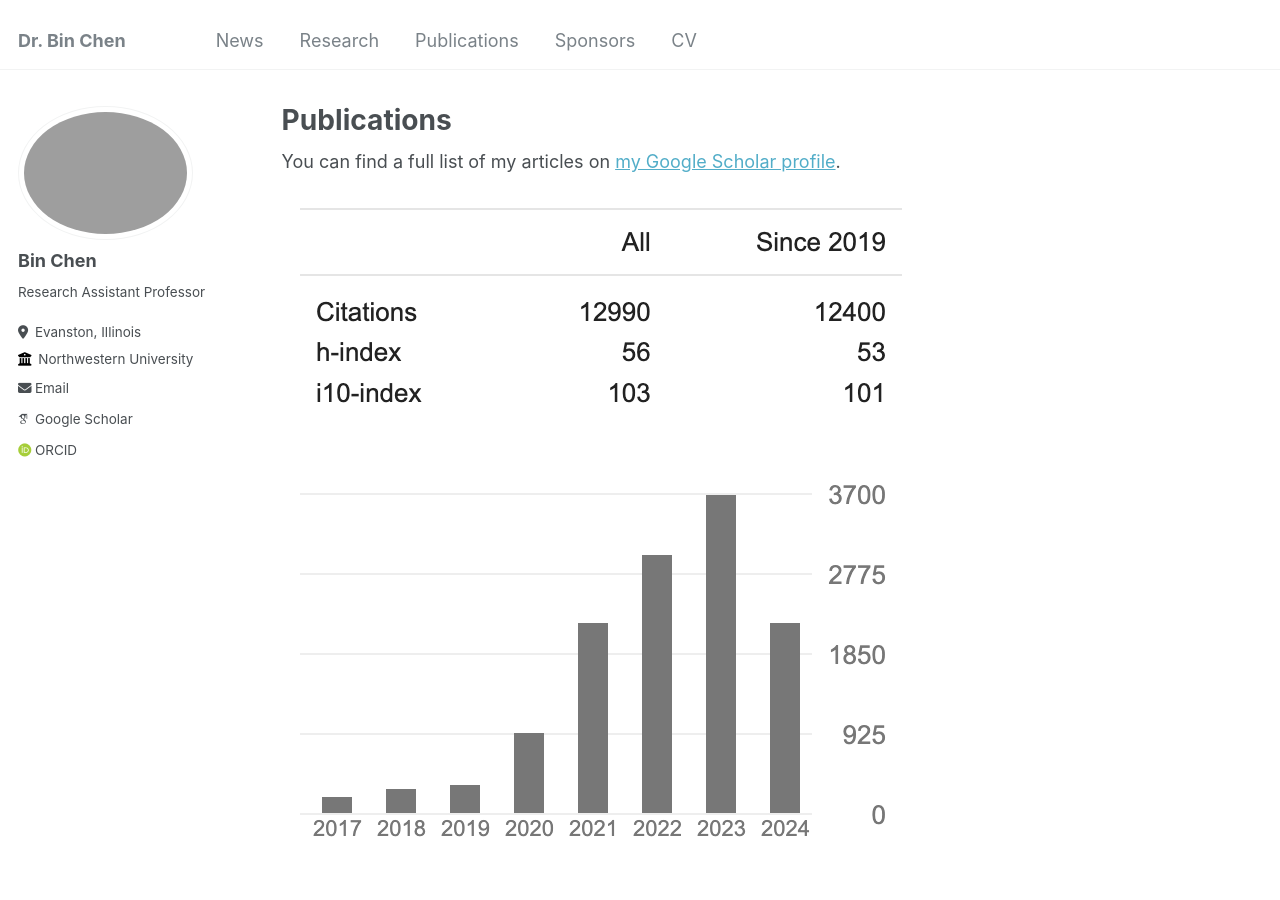
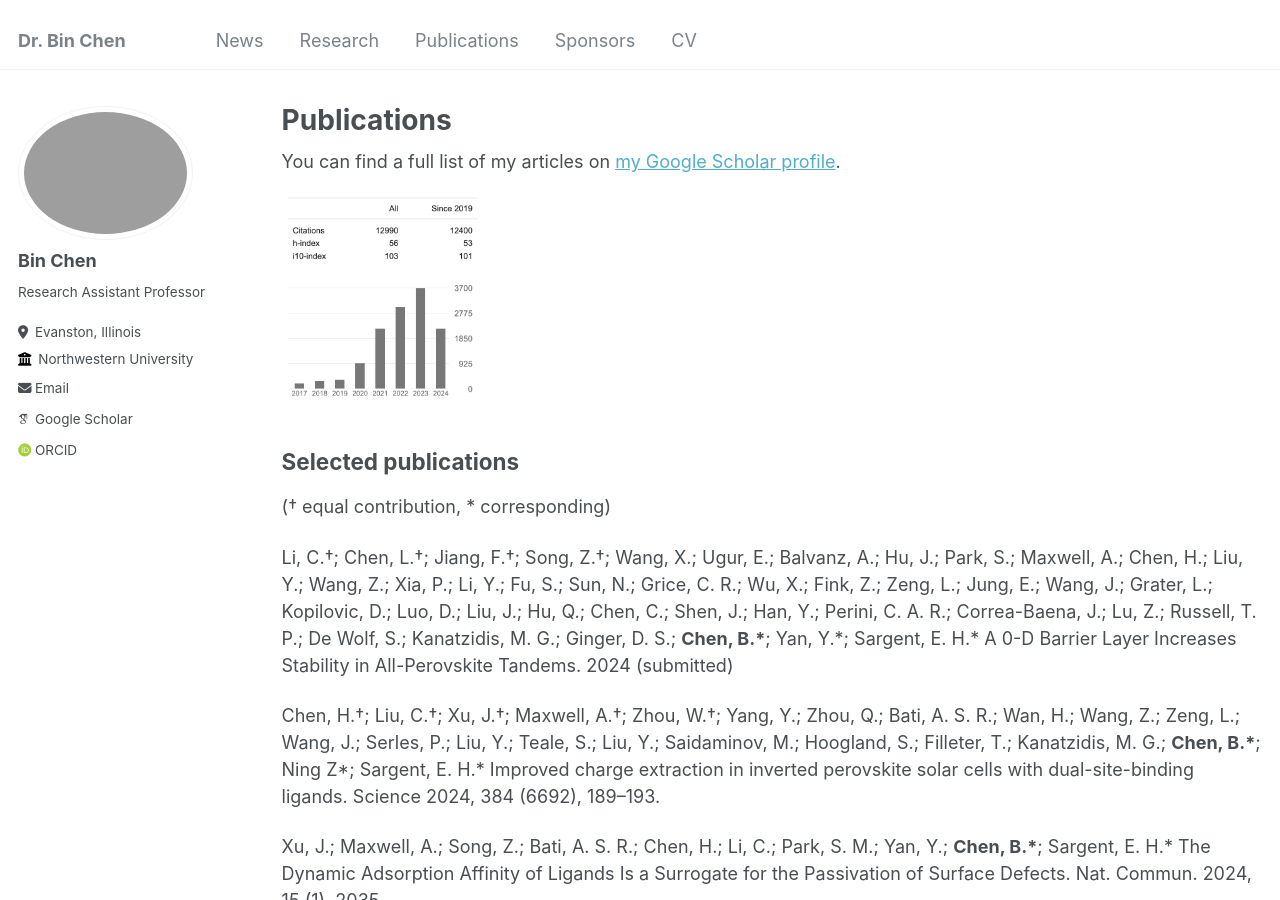
Before and after one commit to chenbinzero/chenbinzero.github.io, a Jekyll site: the page built from _pages/publications.md, in a window 1280 px wide and 900 px high. Built offline with Jekyll 4.4.1, drawn with Linux system fonts in a browser that asks for light colours; some web fonts are replaced.

Commit message:
Update publications.md

```diff
--- a/_pages/publications.md
+++ b/_pages/publications.md
@@ -9,7 +9,7 @@ author_profile: true
   <div class="wordwrap">You can find a full list of my articles on <a href="{{site.author.googlescholar}}">my Google Scholar profile</a>.</div>
 {% endif %}
 
-![citation may 2024](/images/citationMay.png)
+<img src="/images/citationMay.png" width="200">
 
 ## Selected publications
 († equal contribution, * corresponding)
```
